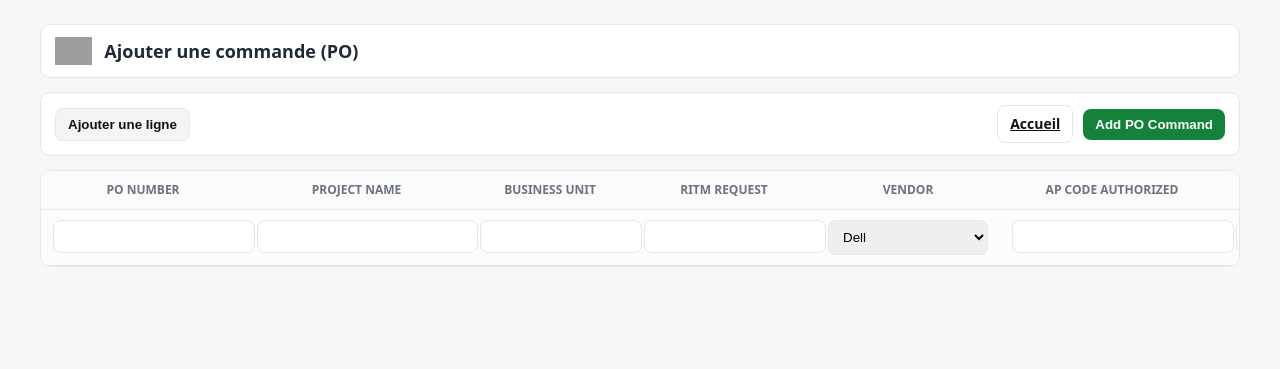
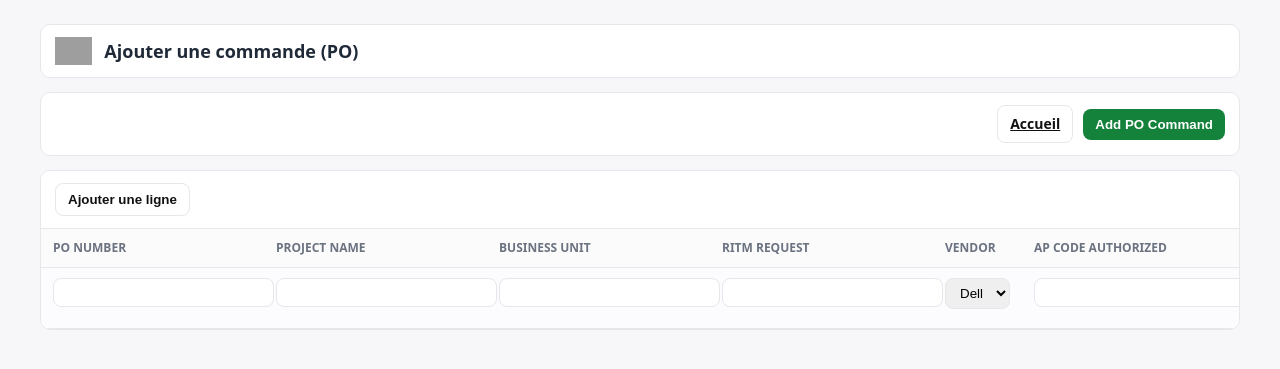
Before and after one commit to Selimyahyaoui/front, a FastAPI app: page /orders/add in a window 1280 px wide. Shown: the top 369 px of the page. Run offline with FastAPI, Linux system fonts and the light colour scheme; parts of the project's set-up code (start-up, migrations or seed data) failed here and were passed over; grey boxes are pictures that could not be loaded.

Commit message:
Update add_order.html

```diff
--- a/app/templates/add_order.html
+++ b/app/templates/add_order.html
@@ -14,22 +14,19 @@
     .hero{display:flex;align-items:center;gap:12px;padding:12px 14px;margin-bottom:14px}
     .hero img{height:28px}.hero h1{margin:0;font-size:18px}
     .toolbar{display:flex;gap:10px;align-items:center;flex-wrap:wrap;padding:12px 14px;margin-bottom:14px}
+    .toolbar .spacer{flex:1}
     .btn{background:var(--brand);color:#fff;border:0;border-radius:8px;padding:8px 12px;font-weight:600;cursor:pointer}
     .btn--ghost{background:#fff;color:#111;border:1px solid var(--border)}
-    .btn--muted{background:#f3f4f6;color:#111;border:1px solid var(--border)}
-    .input{border:1px solid var(--border);border-radius:8px;padding:8px 10px;width:100%}
-    .card{padding:0}
+    .btn:disabled{opacity:.5;cursor:not-allowed}
+    .input{border:1px solid var(--border);border-radius:8px;padding:6px 10px;width:100%}
+    .card{overflow:hidden}
     table{width:100%;border-collapse:separate;border-spacing:0}
     thead th{position:sticky;top:0;background:#fbfbfc;border-bottom:1px solid var(--border);
-      font-size:12px;text-transform:uppercase;color:var(--muted);padding:10px}
+      font-size:12px;text-transform:uppercase;color:var(--muted);padding:10px;text-align:left}
     td{border-bottom:1px solid var(--border);padding:10px;vertical-align:middle}
     .row-actions{white-space:nowrap}
+    .alert{border:1px solid #f0c6c6;background:#fdecec;color:#8b2a2a;border-radius:8px;padding:10px 12px}
     .muted{color:var(--muted)}
-    .grid{overflow:auto}
-    .alert{padding:10px 12px;border-radius:8px;margin-bottom:12px}
-    .alert--ok{background:#e7f6ea;border:1px solid #ccead2}
-    .alert--err{background:#fdeaea;border:1px solid #f5c2c2}
-    .lock{opacity:.6;pointer-events:none}
   </style>
 </head>
 <body>
@@ -40,117 +37,144 @@
     <h1>Ajouter une commande (PO)</h1>
   </div>
 
-  {% if message_ok %}
-    <div class="alert alert--ok">{{ message_ok }}</div>
+  <!-- Accueil is ALWAYS active -->
+  <div class="toolbar">
+    <div class="spacer"></div>
+    <a class="btn btn--ghost" href="/">Accueil</a>
+    {% if not locked %}
+      <button id="submitBtn" class="btn">Add PO Command</button>
     {% endif %}
-  {% if message_error %}
-    <div class="alert alert--err">{{ message_error }}</div>
-  {% endif %}
+  </div>
 
-  <form class="toolbar {% if locked %}lock{% endif %}" action="/orders/add" method="post" id="po-form">
-    <button type="button" class="btn btn--muted" id="add-line">Ajouter une ligne</button>
-    <div style="flex:1"></div>
-    <a class="btn btn--ghost" href="/orders">Accueil</a>
-    <input type="hidden" name="json_payload" id="json_payload">
-    <button type="submit" class="btn">Add PO Command</button>
-  </form>
+  {% if locked %}
+    <div class="card" style="padding:12px 14px">
+      <div class="alert">
+        Un fichier <b>orders.json</b> existe déjà. La page est verrouillée jusqu’à suppression via
+        <code>DELETE /orders/json</code>.
+      </div>
+    </div>
+  {% else %}
+    <!-- FORM AREA (only when unlocked) -->
+    <div class="card">
+      <div class="toolbar" style="border:0;border-bottom:1px solid var(--border);border-radius:0;margin:0">
+        <button id="addLine" class="btn btn--ghost" type="button">Ajouter une ligne</button>
+      </div>
 
-  <div class="card grid {% if locked %}lock{% endif %}">
-    <table id="po-table">
+      <div style="overflow:auto; max-height:70vh">
+        <table id="poTable">
           <thead>
             <tr>
-          <th style="width:180px">PO Number</th>
-          <th>Project name</th>
-          <th style="width:140px">Business Unit</th>
-          <th style="width:160px">RITM Request</th>
-          <th style="width:160px">Vendor</th>
-          <th style="width:200px">AP Code authorized</th>
-          <th style="width:60px"></th>
+              <th>PO Number</th>
+              <th>Project Name</th>
+              <th>Business Unit</th>
+              <th>RITM Request</th>
+              <th>Vendor</th>
+              <th>AP Code Authorized</th>
+              <th class="row-actions">—</th>
             </tr>
           </thead>
-      <tbody id="po-body">
+          <tbody id="poBody">
             <!-- rows injected by JS -->
           </tbody>
         </table>
       </div>
 
-  {% if locked %}
-    <div class="alert alert--err" style="margin-top:12px">
-      Un fichier <b>orders.json</b> existe déjà. La page est verrouillée jusqu’à suppression via
-      <code>DELETE /orders/json</code>.
+      <!-- Hidden field posted to server -->
+      <form id="poForm" method="post" action="/orders/add" style="display:none">
+        <input type="hidden" name="json_payload" id="json_payload">
+      </form>
     </div>
   {% endif %}
 
 </div>
 
+{% if not locked %}
 <script>
 (function(){
-  const locked = {{ 'true' if locked else 'false' }};
-  const body   = document.getElementById('po-body');
-  const addBtn = document.getElementById('add-line');
-  const form   = document.getElementById('po-form');
-  const hidden = document.getElementById('json_payload');
+  const body   = document.getElementById('poBody');
+  const addBtn = document.getElementById('addLine');
+  const submit = document.getElementById('submitBtn');
+  const form   = document.getElementById('poForm');
+  const out    = document.getElementById('json_payload');
 
   function newRow(){
     const tr = document.createElement('tr');
-    tr.innerHTML = `
-      <td><input class="input" name="po_number[]" required></td>
-      <td><input class="input" name="project_name[]" required></td>
-      <td><input class="input" name="business_unit[]" required></td>
-      <td><input class="input" name="ritm_request[]" required></td>
-      <td>
-        <select class="input" name="vendor[]" required>
-          <option value="Dell">Dell</option>
-        </select>
-      </td>
-      <td><input class="input" name="ap_code[]" required></td>
-      <td class="row-actions">
-        <button type="button" class="btn btn--ghost" onclick="this.closest('tr').remove()">🗑️</button>
-      </td>`;
-    return tr;
+
+    // PO Number
+    let td = document.createElement('td');
+    td.innerHTML = '<input class="input" name="po_number" required>';
+    tr.appendChild(td);
+
+    // Project Name
+    td = document.createElement('td');
+    td.innerHTML = '<input class="input" name="project_name" required>';
+    tr.appendChild(td);
+
+    // Business Unit
+    td = document.createElement('td');
+    td.innerHTML = '<input class="input" name="business_unit" required>';
+    tr.appendChild(td);
+
+    // RITM Request
+    td = document.createElement('td');
+    td.innerHTML = '<input class="input" name="ritm_request">';
+    tr.appendChild(td);
+
+    // Vendor (only DELL)
+    td = document.createElement('td');
+    td.innerHTML =
+      '<select class="input" name="vendor" required>' +
+      '  <option value="dell" selected>Dell</option>' +
+      '</select>';
+    tr.appendChild(td);
+
+    // AP code
+    td = document.createElement('td');
+    td.innerHTML = '<input class="input" name="ap_code_authorized">';
+    tr.appendChild(td);
+
+    // Actions
+    td = document.createElement('td'); td.className='row-actions';
+    td.innerHTML = '<button type="button" class="btn btn--ghost" onclick="this.closest(\'tr\').remove()">🗑</button>';
+    tr.appendChild(td);
+
+    body.appendChild(tr);
   }
 
-  if (!locked) {
-    // start with one empty line
-    body.appendChild(newRow());
+  function collect(){
+    const rows = [...body.querySelectorAll('tr')];
+    const orders = rows.map(tr => {
+      const g = name => (tr.querySelector(`[name="${name}"]`) || {}).value || '';
+      return {
+        po_number: g('po_number').trim(),
+        project_name: g('project_name').trim(),
+        business_unit: g('business_unit').trim(),
+        ritm_request: g('ritm_request').trim(),
+        vendor: 'dell',              // fixed
+        ap_code_authorized: g('ap_code_authorized').trim(),
+        status: 'pending'            // fixed per your instruction
+      };
+    }).filter(o => o.po_number || o.project_name || o.business_unit);
+
+    return { orders };
   }
 
-  addBtn?.addEventListener('click', () => {
-    if (!locked) body.appendChild(newRow());
+  addBtn.addEventListener('click', newRow);
+
+  submit.addEventListener('click', () => {
+    const payload = collect();
+    if (payload.orders.length === 0){
+      alert("Ajoutez au moins une ligne.");
+      return;
+    }
+    out.value = JSON.stringify(payload);
+    form.submit();
   });
 
-  form?.addEventListener('submit', (e) => {
-    if (locked) return; // nothing to do when locked
-    e.preventDefault();
-
-    const rows = Array.from(body.querySelectorAll('tr'));
-    const orders = [];
-
-    rows.forEach(tr => {
-      const get = (sel) => (tr.querySelector(sel)?.value || '').trim();
-
-      const line = {
-        po_number:       get('input[name="po_number[]"]'),
-        project_name:    get('input[name="project_name[]"]'),
-        business_unit:   get('input[name="business_unit[]"]'),
-        ritm_request:    get('input[name="ritm_request[]"]'),
-        vendor:          get('select[name="vendor[]"]') || 'Dell',
-        ap_code_authorized: get('input[name="ap_code[]"]'),
-        // Inject status here per spec:
-        status: 'pending'
-      };
-
-      // skip completely empty lines
-      if (Object.values(line).some(v => v !== '')) {
-        orders.push(line);
-      }
-    });
-
-    hidden.value = JSON.stringify({ orders });
-    form.submit();
-  });
+  // start with one empty row
+  newRow();
 })();
 </script>
-
+{% endif %}
 </body>
 </html>
```
Lines whose indentation alone changed are shown as unchanged.
